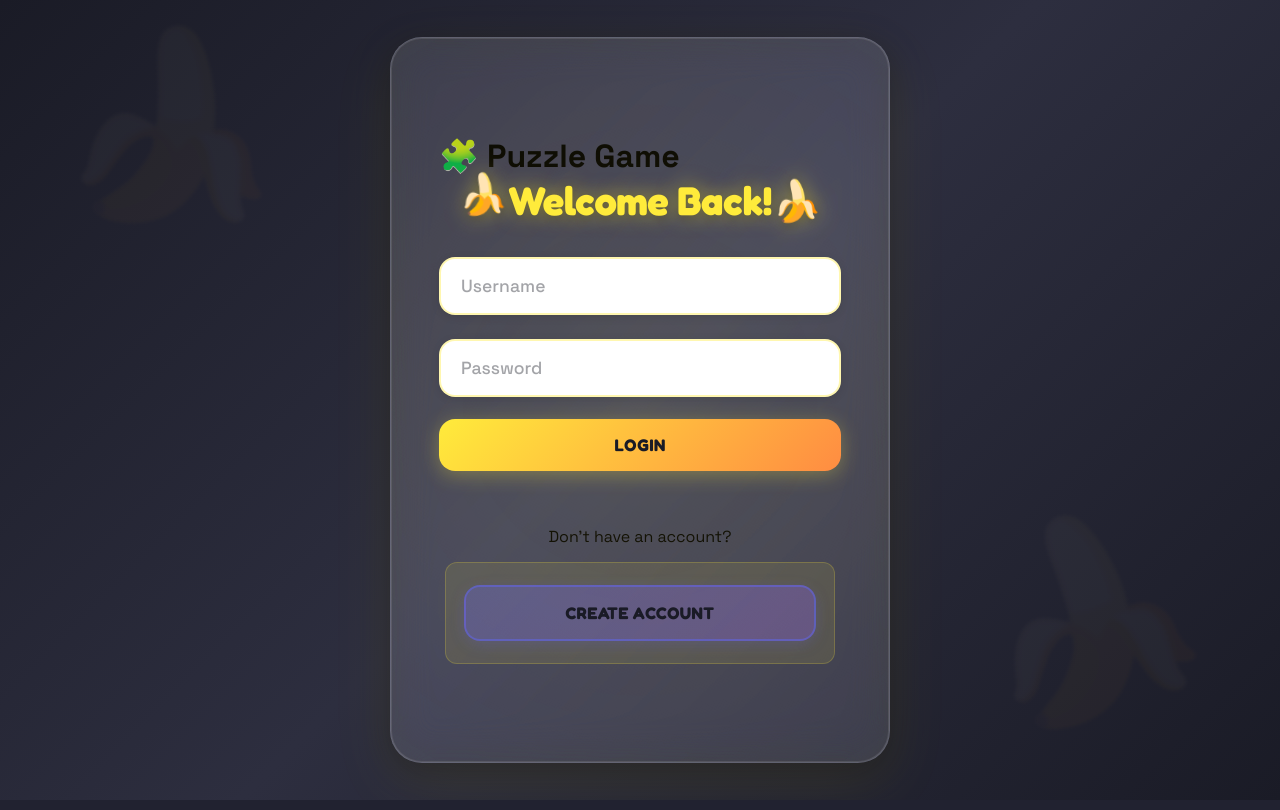
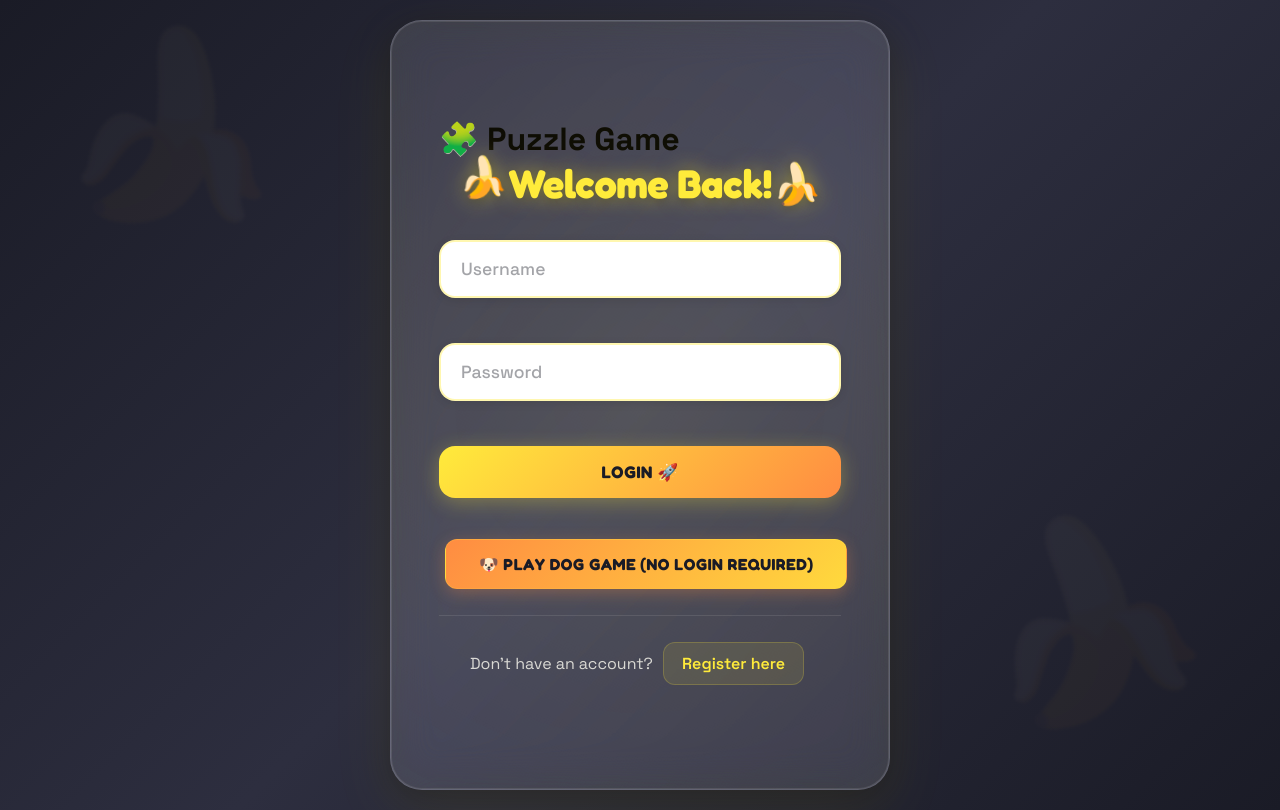
Before and after one commit to jeewa26/puzzle-game, a PHP site: page / in a window 1280 px wide. Run offline with PHP 8.4, Linux system fonts and the light colour scheme.

Commit message:
feat: added dog game button to login page

```diff
--- a/index.php
+++ b/index.php
@@ -1,26 +1,29 @@
 <?php
 session_start();
 include("db.php");
+
+if (isset($_SESSION['username'])) {
+    header("Location: dashboard.php");
+    exit();
+}
 
 if ($_SERVER["REQUEST_METHOD"] == "POST") {
     $username = $_POST['username'];
     $password = $_POST['password'];
 
-
-    $stmt = $conn->prepare("SELECT * FROM users WHERE username=?");
+    $stmt = $conn->prepare("SELECT id, password FROM users WHERE username=?");
     $stmt->bind_param("s", $username);
     $stmt->execute();
     $result = $stmt->get_result();
 
-    if ($result->num_rows == 1) {
-        $row = $result->fetch_assoc();
-
-        if (password_verify($password, $row['password'])) {
+    if ($result->num_rows === 1) {
+        $user = $result->fetch_assoc();
+        if (password_verify($password, $user['password'])) {
             $_SESSION['username'] = $username;
             header("Location: dashboard.php");
             exit();
         } else {
-            $error = "❌ Wrong password!";
+            $error = "❌ Invalid password!";
         }
     } else {
         $error = "❌ User not found!";
@@ -41,21 +44,22 @@ if ($_SERVER["REQUEST_METHOD"] == "POST") {
       <h1>🧩 Puzzle Game</h1>
       <h2>Welcome Back!</h2>
 
-      <?php if (!empty($error)) echo "<p class='error-message'>$error</p>"; ?>
+      <?php if (!empty($error)) echo "<p class='error-message'>" . htmlspecialchars($error) . "</p>"; ?>
 
       <form method="post">
-        <input type="text" name="username" placeholder="Username" required>
-        <input type="password" name="password" placeholder="Password" required>
-        <button type="submit" style="width: 100%; margin-bottom: 15px; margin-top: 10px;">Login</button>
+        <input type="text" name="username" placeholder="Username" required><br><br>
+        <input type="password" name="password" placeholder="Password" required><br><br>
+        <button type="submit" style="width: 100%; margin-bottom: 15px;">Login 🚀</button>
       </form>
 
-      <div style="text-align: center; margin-top: 20px; padding-top: 20px; border-top: 1px solid var(--border);">
-        <p style="color: var(--text-secondary); margin-bottom: 15px;">Don't have an account?</p>
-        <a href="register.php" style="text-decoration: none; display: block;">
-          <button type="button" style="width: 100%; background: linear-gradient(135deg, rgba(99, 102, 241, 0.3) 0%, rgba(139, 92, 246, 0.3) 100%); border: 2px solid rgba(99, 102, 241, 0.5); box-shadow: 0 4px 15px rgba(99, 102, 241, 0.2);">
-            Create Account
-          </button>
+      <div style="text-align: center; margin-top: 10px;">
+        <a href="dog_game.php" style="display: inline-block; width: 100%; padding: 14px 28px; background: linear-gradient(135deg, #FF8C42 0%, #FFD93D 100%); color: #1A1B26; text-decoration: none; border-radius: 12px; font-weight: 700; font-family: 'Fredoka', sans-serif; text-transform: uppercase; letter-spacing: 0.5px; box-shadow: 0 4px 16px rgba(255, 140, 66, 0.3); transition: all 0.3s ease;">
+          🐶 Play Dog Game (No Login Required)
         </a>
+      </div>
+
+      <div style="text-align: center; margin-top: 20px; padding-top: 20px; border-top: 1px solid rgba(255, 255, 255, 0.1);">
+        <p style="color: rgba(255, 255, 255, 0.8);">Don't have an account? <a href="register.php">Register here</a></p>
       </div>
     </div>
   </div>
```
